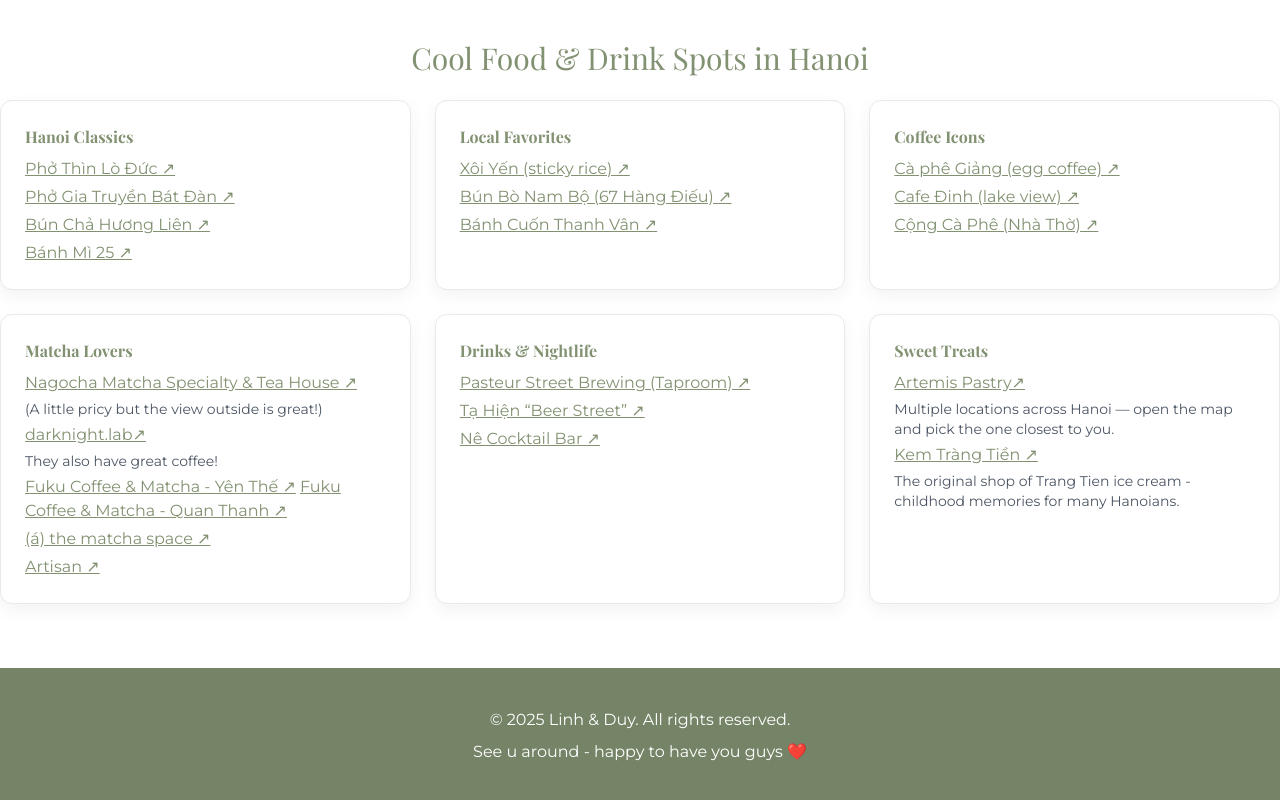
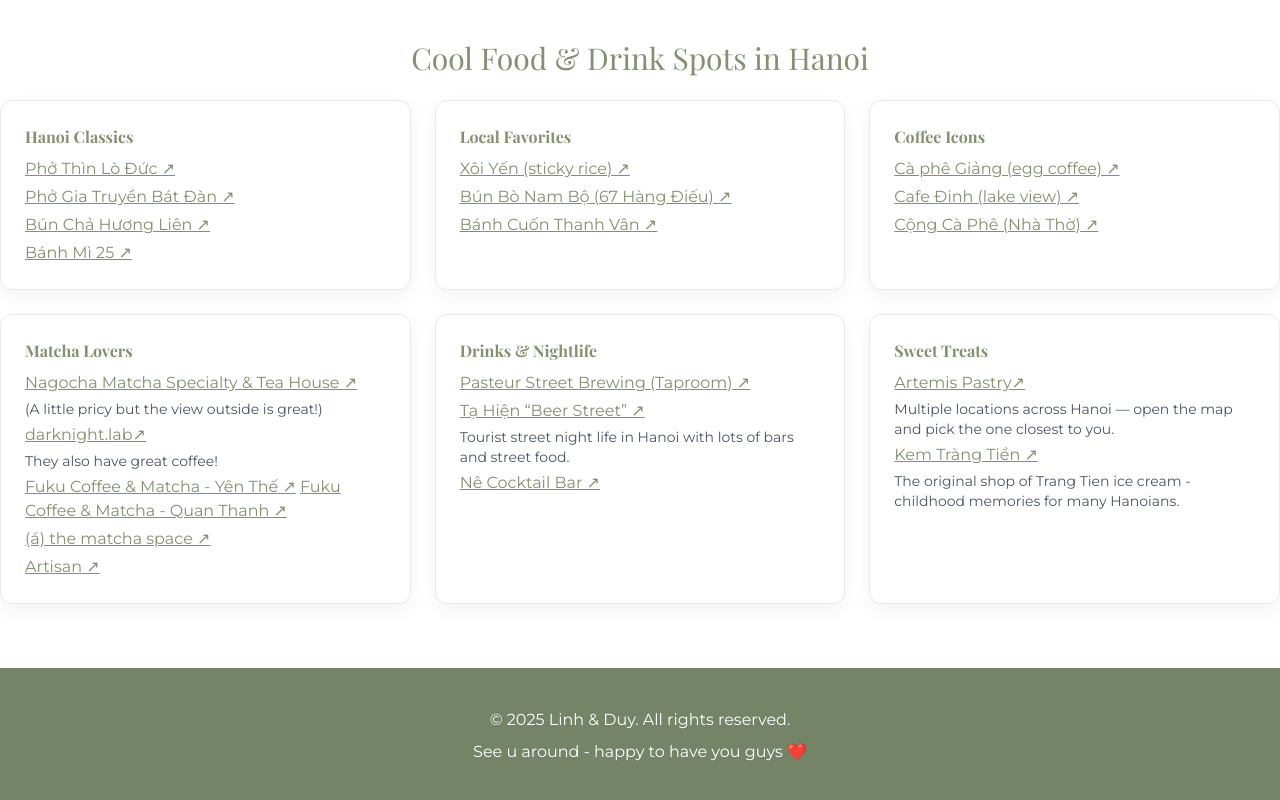
Before and after one commit to thuylinh0595per/linh-duy-wedding, a plain HTML site: page food.html in a window 1280 px wide. Shown: the part 5937-6737 px from the top of the page. Drawn offline with nearby package versions, Linux system fonts and the light colour scheme.

```diff
--- a/food.html
+++ b/food.html
@@ -295,7 +295,7 @@
       <h3 class="font-semibold text-[var(--sage-700)] mb-2">Drinks & Nightlife</h3>
       <ul class="space-y-1">
         <li><a class="underline text-[var(--sage-700)] hover:text-[var(--sage-600)]" target="_blank" rel="noopener" href="https://www.google.com/maps/search/?api=1&query=Pasteur+Street+Brewing+Hanoi+Taproom">Pasteur Street Brewing (Taproom) ↗</a></li>
-        <li><a class="underline text-[var(--sage-700)] hover:text-[var(--sage-600)]" target="_blank" rel="noopener" href="https://www.google.com/maps/search/?api=1&query=Ta+Hien+Beer+Street+Hanoi">Tạ Hiện “Beer Street” ↗</a></li>
+        <li><a class="underline text-[var(--sage-700)] hover:text-[var(--sage-600)]" target="_blank" rel="noopener" href="https://maps.app.goo.gl/iyinR7ahMH2gXUG87">Tạ Hiện “Beer Street” ↗</a><p class="text-sm text-gray-600 mt-1">Tourist street night life in Hanoi with lots of bars and street food.</p></li>
         <li><a class="underline text-[var(--sage-700)] hover:text-[var(--sage-600)]" target="_blank" rel="noopener" href="https://www.google.com/maps/search/?api=1&query=Ne+Cocktail+Bar+Hanoi">Nê Cocktail Bar ↗</a></li>
       </ul>
     </article>
```
